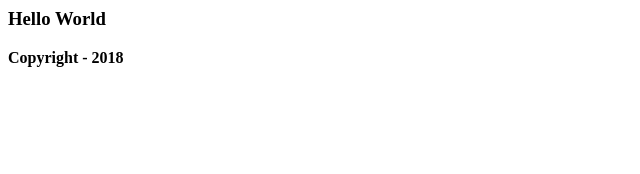
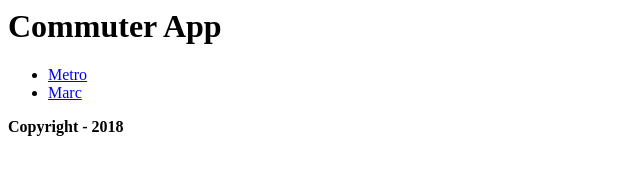
Before and after one commit to songki523/simple-web, a website: page index.html in a window 1280 px wide. Shown: the whole page, without its empty margins (0-640 px from the left). Drawn offline with nearby package versions, Linux system fonts and the light colour scheme; files that its build step writes are made by us from their sources.

Commit message:
Scaffold header and footer

```diff
--- a/index.html
+++ b/index.html
@@ -1,14 +1,28 @@
 <html>
     <head>
-        <rel="stylesheet" type="text/css" href="css/main.css" />
-        <title>Site Template - Welcome!</title>
+        <link rel="stylesheet" type="text/css" href="css/style.css" />
+        <title>Commuter App</title>
     </head>
 
     <body>
-        <h3>Hello World</h3>
+        <div class="site-container">
+            <header class="site-header">
+                <div class="site-branding">
+                    <h1 class="site-title">Commuter App</h1>
+                </div>
+                <nav class="header-nav">
+                    <ul>
+                        <li><a href="#">Metro</a></li>
+                        <li><a href="#">Marc</a></li>
+                    </ul>
+                </nav>
+            </header>
+        </div>
+
+        <footer>
+                <b>Copyright - 2018</b>
+        </footer>
     </body>
 
-    <footer>
-        <b>Copyright - 2018</b>
-    </footer>
+    <script type="text/javascript" src="js/script.js"></script>
 </html>
```
